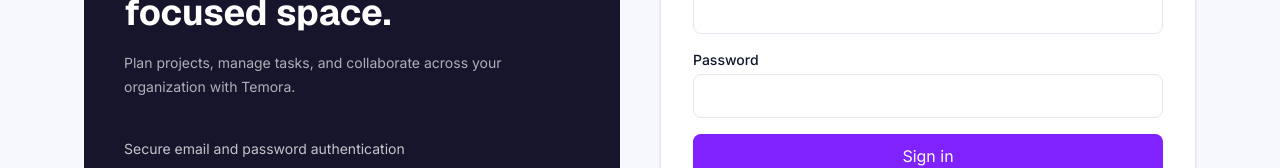
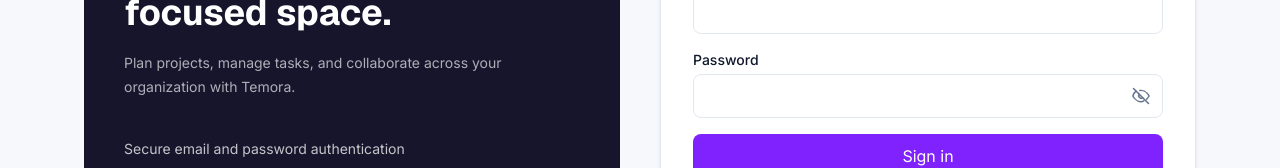
Before and after one commit to huzaifaikhlaq/Temora, a Next.js app: page /sign-in in a window 1280 px wide. Shown: the part 275-443 px from the top of the page. Built offline with nearby package versions, Linux system fonts and the light colour scheme.

Commit message:
Refactor code structure for improved readability and maintainability and added docs file of authtentication

```diff
--- a/src/app/(auth)/sign-up/page.tsx
+++ b/src/app/(auth)/sign-up/page.tsx
@@ -1,5 +1,11 @@
+import { Suspense } from "react";
+
 import { AuthPage } from "@/features/workspace/components/auth-pages";
 
 export default function SignUpPage() {
-  return <AuthPage mode="sign-up" />;
+  return (
+    <Suspense fallback={<div className="min-h-screen bg-[#f7f8fc]" />}>
+      <AuthPage mode="sign-up" />
+    </Suspense>
+  );
 }
--- a/src/app/api/auth/[action]/route.ts
+++ b/src/app/api/auth/[action]/route.ts
@@ -2,14 +2,7 @@ import { NextRequest, NextResponse } from "next/server";
 
 import { identityFetch, sameOrigin, SESSION_COOKIE, SESSION_MAX_AGE } from "@/lib/identity";
 
-export const runtime = "nodejs";
-export const dynamic = "force-dynamic";
-
-type RouteContext = {
-  params: Promise<{
-    action: string;
-  }>;
-};
+type RouteContext = { params: Promise<{ action: string }> };
 
 const POST_ACTIONS = new Set([
   "register",
--- a/src/features/workspace/components/auth-pages.tsx
+++ b/src/features/workspace/components/auth-pages.tsx
@@ -37,6 +37,48 @@ const primary =
   "bg-violet-600 px-4 text-sm font-semibold text-white " +
   "hover:bg-violet-700 disabled:opacity-50";
 
+function PasswordVisibilityToggle({
+  visible,
+  onToggle,
+}: {
+  visible: boolean;
+  onToggle: () => void;
+}) {
+  return (
+    <button
+      type="button"
+      aria-label={visible ? "Hide password" : "Show password"}
+      aria-pressed={visible}
+      onClick={onToggle}
+      className="absolute right-0 top-1 flex h-11 w-11 items-center justify-center text-slate-500 hover:text-slate-700"
+    >
+      <svg
+        aria-hidden="true"
+        viewBox="0 0 24 24"
+        fill="none"
+        stroke="currentColor"
+        strokeWidth="1.8"
+        strokeLinecap="round"
+        strokeLinejoin="round"
+        className="h-5 w-5"
+      >
+        {visible ? (
+          <>
+            <path d="M2.25 12s3.5-6.75 9.75-6.75S21.75 12 21.75 12s-3.5 6.75-9.75 6.75S2.25 12 2.25 12Z" />
+            <circle cx="12" cy="12" r="3" />
+          </>
+        ) : (
+          <>
+            <path d="M3 3l18 18" />
+            <path d="M10.6 5.35A10.8 10.8 0 0 1 12 5.25c6.25 0 9.75 6.75 9.75 6.75a16.8 16.8 0 0 1-3.1 3.9M6.2 6.2C3.6 7.9 2.25 12 2.25 12s3.5 6.75 9.75 6.75c1.3 0 2.45-.35 3.45-.9" />
+            <path d="M9.9 9.9a3 3 0 0 0 4.2 4.2" />
+          </>
+        )}
+      </svg>
+    </button>
+  );
+}
+
 function getError(error: unknown): string {
   return error instanceof Error
     ? error.message
@@ -61,6 +103,10 @@ function AuthForm({
   const [password, setPassword] = useState("");
   const [confirmPassword, setConfirmPassword] =
     useState("");
+  const [passwordVisible, setPasswordVisible] =
+    useState(false);
+  const [confirmPasswordVisible, setConfirmPasswordVisible] =
+    useState(false);
 
   const [loading, setLoading] = useState(false);
   const [message, setMessage] = useState("");
@@ -261,9 +307,10 @@ function AuthForm({
               mode === "reset-password") && (
                 <label className="block text-sm font-medium">
                   Password
+                  <div className="relative">
                     <input
-                    className={input}
-                    type="password"
+                      className={`${input} pr-11`}
+                      type={passwordVisible ? "text" : "password"}
                       value={password}
                       onChange={(event) =>
                         setPassword(event.target.value)
@@ -278,15 +325,27 @@ function AuthForm({
                       }
                       required
                     />
+                    <PasswordVisibilityToggle
+                      visible={passwordVisible}
+                      onToggle={() =>
+                        setPasswordVisible(!passwordVisible)
+                      }
+                    />
+                  </div>
                 </label>
               )}
 
             {mode === "reset-password" && (
               <label className="block text-sm font-medium">
                 Confirm password
+                <div className="relative">
                   <input
-                  className={input}
-                  type="password"
+                    className={`${input} pr-11`}
+                    type={
+                      confirmPasswordVisible
+                        ? "text"
+                        : "password"
+                    }
                     value={confirmPassword}
                     onChange={(event) =>
                       setConfirmPassword(event.target.value)
@@ -295,6 +354,15 @@ function AuthForm({
                     minLength={12}
                     required
                   />
+                  <PasswordVisibilityToggle
+                    visible={confirmPasswordVisible}
+                    onToggle={() =>
+                      setConfirmPasswordVisible(
+                        !confirmPasswordVisible
+                      )
+                    }
+                  />
+                </div>
               </label>
             )}
 
```
Also changed, not shown: 2 other files (tests, documents, lock files or other folders). Lines whose indentation alone changed are shown as unchanged.
